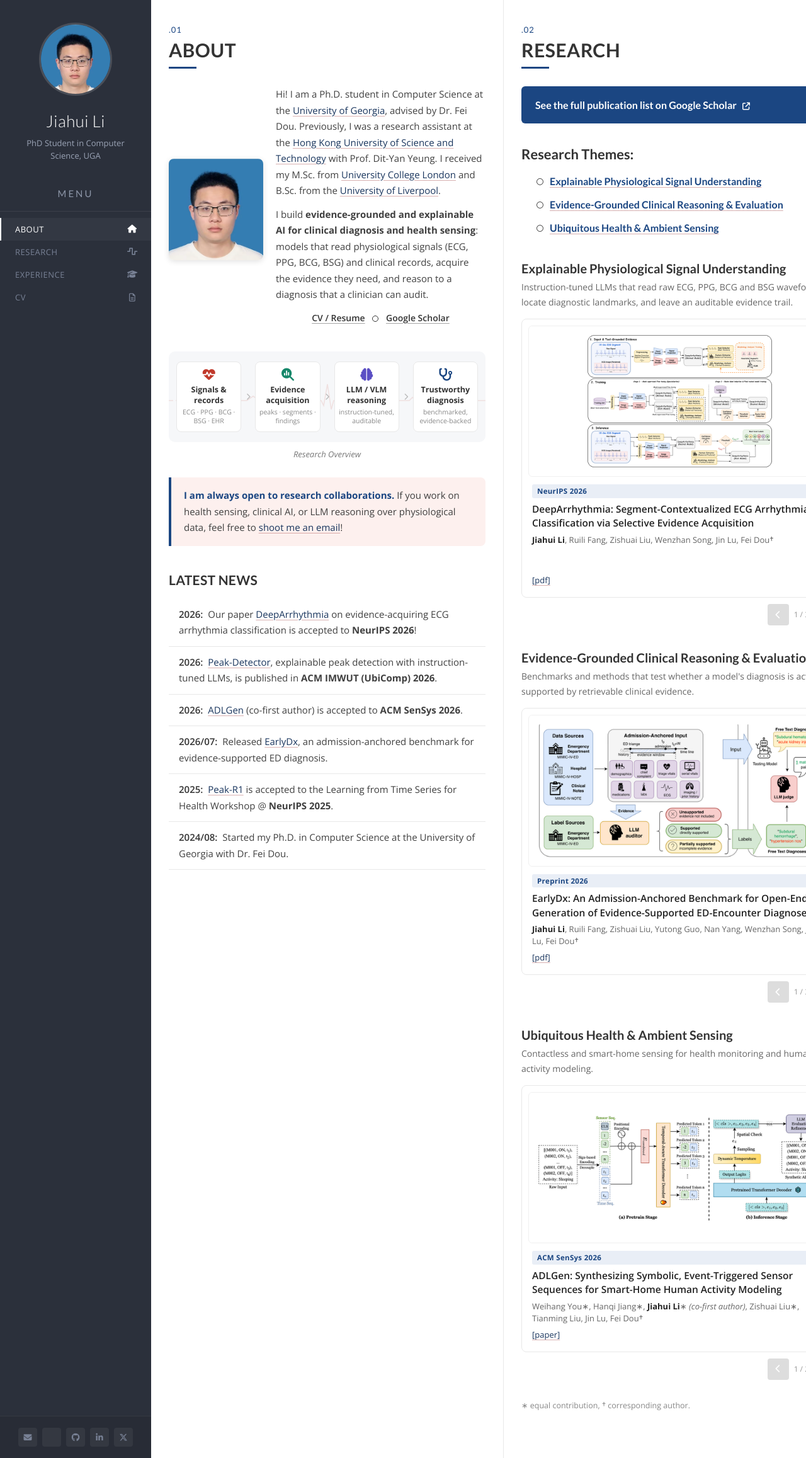
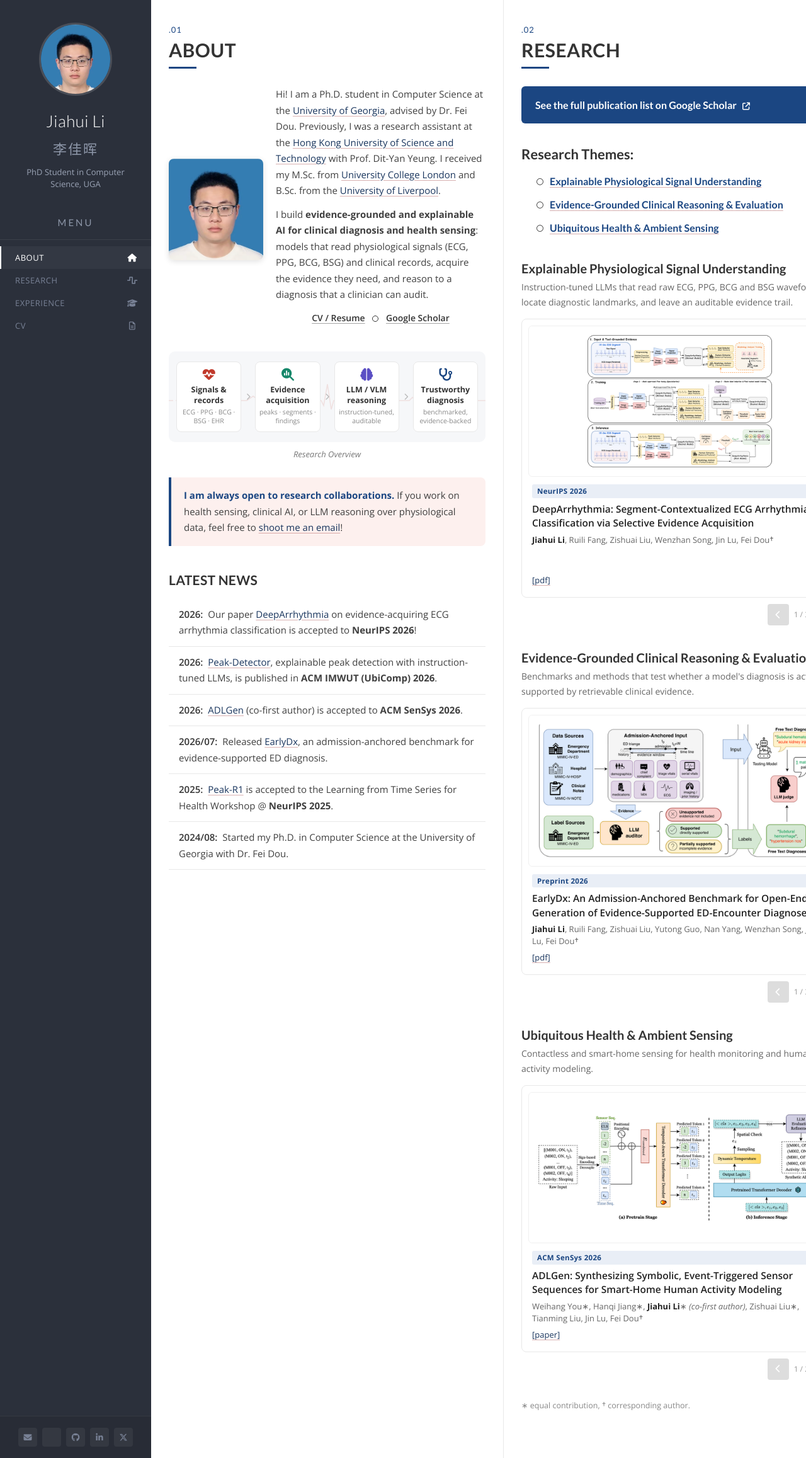
Before and after one commit to jimmylihui/jimmylihui.github.io, a Jekyll site: the page built from _pages/about.html, in a window 1280 px wide. Shown: the whole page at 63% size. Built offline with Jekyll 4.4.1, drawn with Linux system fonts in a browser that asks for light colours; a style sheet for code colours, icons or effects is not loaded.

Commit message:
Add Chinese name to sidebar; point X link to @JiahuiLi348568
Co-Authored-By: Claude Opus 5.5 <noreply@anthropic.com>

```diff
--- a/_config.yml
+++ b/_config.yml
@@ -22,6 +22,7 @@ baidu_site_verification  :  # get baidu_site_verification from https://ziyuan.ba
 # Site Author
 author:
   name             : "Jiahui Li"
+  name_zh          : "李佳晖"
   avatar           : "images/profile.png"
   bio              : "PhD Student in Computer Science, UGA"
   location         : "Athens, Georgia, USA"
@@ -51,7 +52,7 @@ author:
   stackoverflow    : # http://stackoverflow.com/users/123456/username
   steam            :
   tumblr           :
-  twitter          :  "JiahuiLi362782"
+  twitter          :  "JiahuiLi348568"
   vine             :
   weibo            :
   xing             :
--- a/_layouts/orson.html
+++ b/_layouts/orson.html
@@ -21,6 +21,7 @@
     <div class="sidebar-top">
       <a href="{{ '/' | relative_url }}" class="avatar-link"><img class="avatar" src="{{ a.avatar | relative_url }}" alt="{{ a.name }}"></a>
       <h1 class="name">{{ a.name }}</h1>
+      {% if a.name_zh %}<p class="name-zh">{{ a.name_zh }}</p>{% endif %}
       <p class="tagline">{{ a.bio }}</p>
     </div>
 
--- a/assets/css/orson.css
+++ b/assets/css/orson.css
@@ -43,6 +43,7 @@ img { max-width: 100%; }
 .avatar { width: 116px; height: 116px; border-radius: 50%; object-fit: cover; object-position: top;
   border: 3px solid rgba(255,255,255,.15); display: block; margin: 0 auto; }
 .name { color: #fff; font-weight: 300; font-size: 26px; margin: 18px 0 4px; letter-spacing: .5px; }
+.name-zh { color: #8d96a8; font-size: 22px; font-weight: 300; margin: 0 0 8px; letter-spacing: 2px; }
 .tagline { font-size: 13px; line-height: 1.5; margin: 0; color: #9aa3b5; }
 .menu-label { text-align: center; letter-spacing: 3px; text-transform: uppercase; font-size: 15px;
   margin: 30px 0 14px; font-family: Lato, sans-serif; color: #8d96a8; }
```
